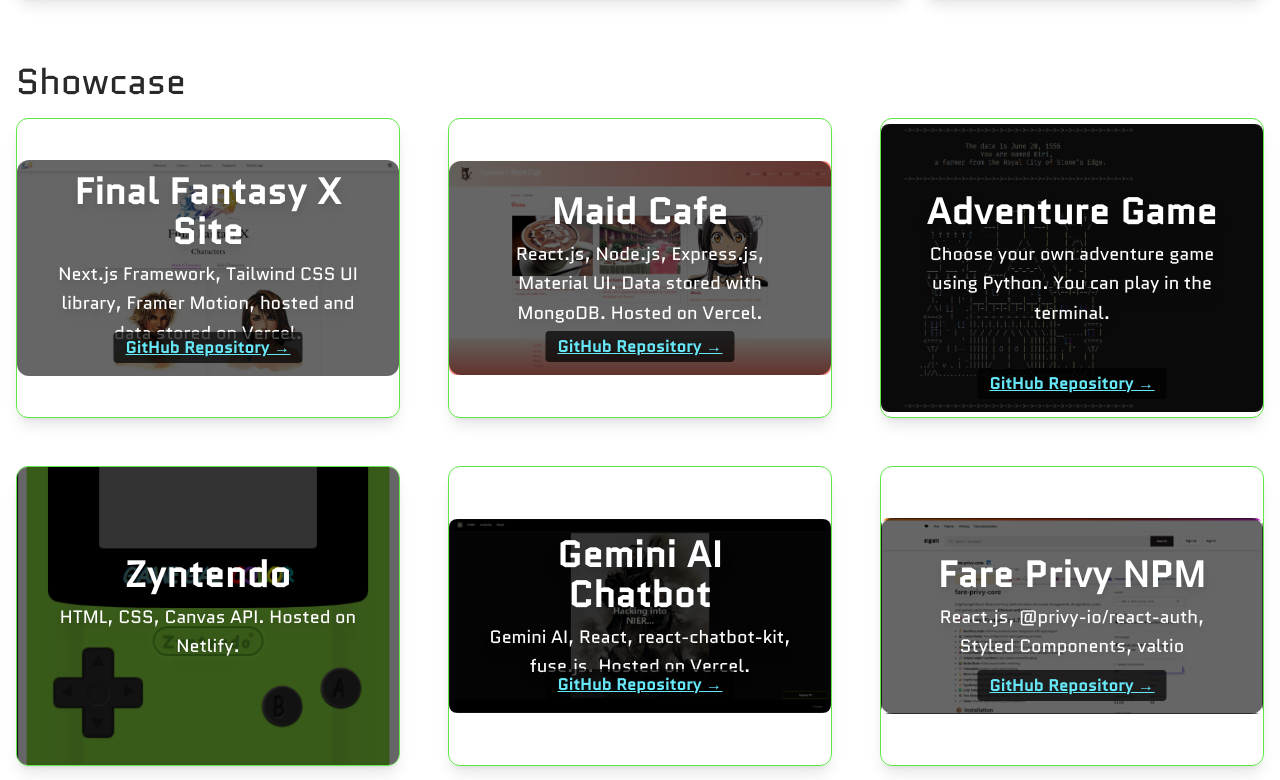
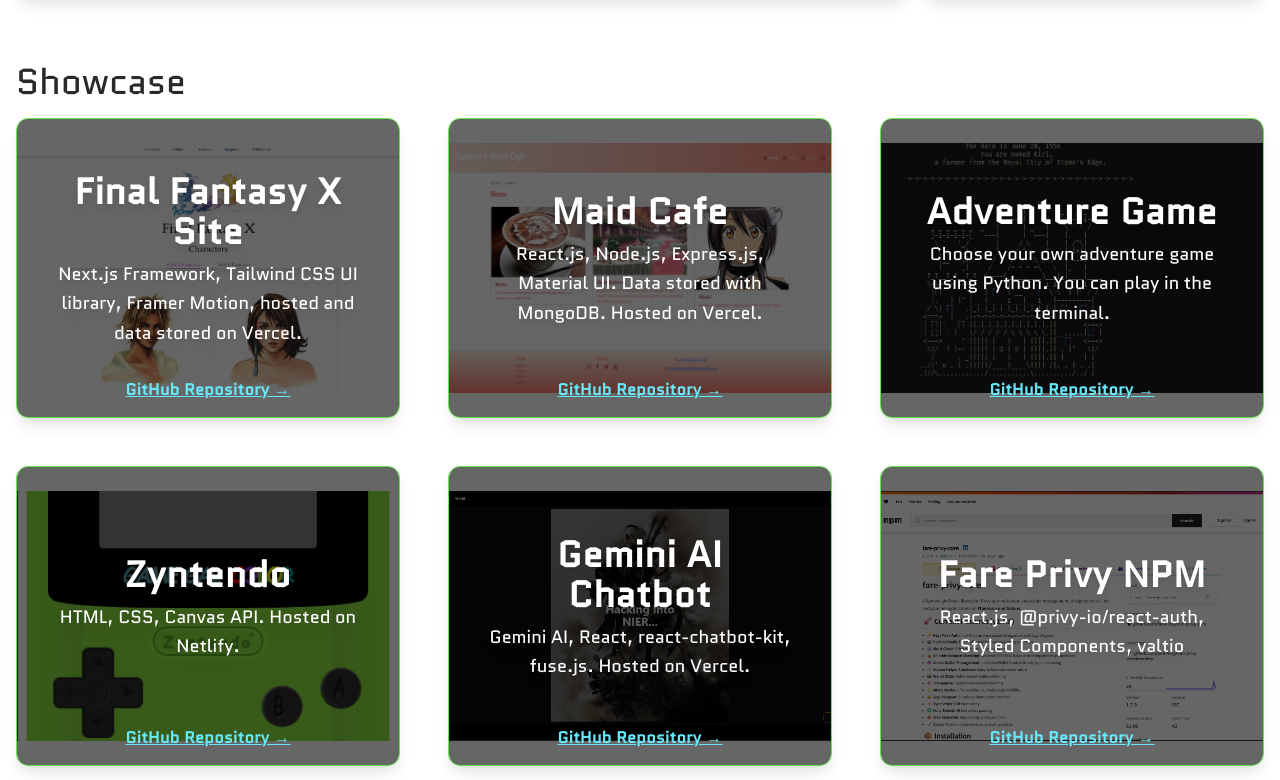
Before and after one commit to Zynkah/Next_Portfolio, a Next.js app: page / in a window 1280 px wide. Shown: the part 1200-1980 px from the top of the page. Built offline with nearby package versions, Linux system fonts and the light colour scheme.

Commit message:
updated showcase

```diff
--- a/app/page.tsx
+++ b/app/page.tsx
@@ -1,5 +1,5 @@
-import About from "@/components/about";
-import Blog from "@/components/blog-section";
+import About from "@/components/features/about";
+import Blog from "@/components/features/blog-section";
 import Certifications from "@/components/certifications";
 import ProjectsCarousel from "@/components/showcase";
 import AchivementsCarousel from "@/components/achievement-carousel";
--- /dev/null
+++ b/app/types/ProjectType.ts
@@ -0,0 +1,10 @@
+export interface ProjectType {
+  title: string;
+  description: string;
+  image: string;
+  image_alt: string;
+  image_height: number;
+  image_width: number;
+  link: string;
+  git_hub_link: string;
+}
--- a/components/about.tsx
+++ b/components/features/about.tsx
@@ -1,5 +1,5 @@
-import Bio from "./bio";
-import TechStack from "./tech-stack";
+import Bio from "../bio";
+import TechStack from "../tech-stack";
 
 export default function About() {
   return (
--- a/components/header.tsx
+++ b/components/header.tsx
@@ -3,18 +3,19 @@ import { ModeToggle } from "./mode-toggle";
 
 export default function Header() {
   return (
-    <header className="sticky top-0 z-50 w-full bg-background/80 backdrop-blur-md shadow-md border-b border-accent flex items-center justify-between px-8 py-3">
-      <nav className="flex items-center gap-6">
+    <header aria-label="Site header" className="sticky top-0 z-50 w-full bg-background/80 backdrop-blur-md shadow-md border-b border-accent flex items-center justify-between px-8 py-3">
+      <nav aria-label="Main navigation" className="flex items-center gap-6">
       <Link
         href="https://github.com/Zynkah"
         target="_blank"
         rel="noopener noreferrer"
+        aria-label="Visit Zynkah's GitHub profile"
         className="text-xl font-bold text-primary drop-shadow-md hover:text-accent transition-colors duration-200"
       >
         Zynkah
       </Link>
       </nav>
-      <div className="flex items-center gap-4">
+      <div className="flex items-center gap-4" aria-label="Theme toggle">
         <ModeToggle />
       </div>
     </header>
--- a/components/showcase.tsx
+++ b/components/showcase.tsx
@@ -2,28 +2,22 @@
 
 import { projects } from "@/data/projects";
 import Image from "next/image";
-import { motion } from "framer-motion";
-
-interface ProjectType {
-  title: string;
-  description: string;
-  image: string;
-  image_alt: string;
-  image_height: number;
-  image_width: number;
-  link: string;
-  git_hub_link: string;
-}
+import { ProjectType } from "@/app/types/ProjectType";
 
 const Section = ({ project }: { project: ProjectType }) => (
-  <motion.div className="relative w-full flex items-center justify-center h-[300px] overflow-hidden rounded-xl shadow-lg bg-card/80 border border-accent backdrop-blur-md font-mulish">
-    <div className="block w-full hover:opacity-60 transition-opacity duration-300 ease-in-out relative">
+  <section
+    aria-label="Project Showcase"
+    role="region"
+    tabIndex={-1}
+    className="relative w-full flex items-center justify-center h-[300px] overflow-hidden rounded-xl shadow-lg bg-card/80 border border-accent backdrop-blur-md"
+  >
+    <article role="listitem" tabIndex={0} className="flex flex-col h-[300px] w-full hover:opacity-60 transition-opacity duration-300 ease-in-out relative">
       <Image
         src={project.image}
         width={project.image_width}
         height={project.image_height}
         alt={project.image_alt}
-        className="rounded-lg w-full object-cover hover:opacity-60 transition-opacity duration-300 ease-in-out "
+        className="w-full h-[250px] absolute  object-cover hover:opacity-60 transition-opacity duration-300 ease-in-out top-1/2 -translate-y-1/2"
       />
       {/* Overlay text */}
       <a
@@ -33,10 +27,10 @@ const Section = ({ project }: { project: ProjectType }) => (
         className="absolute inset-0 flex flex-col justify-center items-center px-8 py-6 bg-black/60 rounded-xl text-center"
         style={{ textDecoration: "none" }}
       >
-        <h2 className="text-4xl font-extrabold mb-2 text-white drop-shadow-lg tracking-wide font-mulish">
+        <h3 id={project.title} className="text-4xl font-extrabold mb-2 text-white drop-shadow-lg tracking-wide">
           {project.title}
-        </h2>
-        <p className="text-lg leading-relaxed font-mulish text-white mb-4 drop-shadow-lg">
+        </h3>
+        <p className="text-lg leading-relaxed  text-white mb-4 drop-shadow-lg">
           {project.description}
         </p>
       </a>
@@ -46,13 +40,13 @@ const Section = ({ project }: { project: ProjectType }) => (
           target="_blank"
           rel="noopener noreferrer"
           aria-label={`${project.image_alt} on GitHub`}
-          className="text-cyan-300 underline font-bold tracking-wide font-mulish bg-black/70 px-3 py-1 rounded"
+          className="text-cyan-300 underline font-bold tracking-wide hover:bg-black/70 px-3 py-1 rounded whitespace-nowrap"
         >
           GitHub Repository →
         </a>
       </div>
-    </div>
-  </motion.div>
+    </article>
+  </section>
 );
 
 export default function ProjectsCarousel() {
```
Also changed, not shown: components/features/blog-section.tsx (renamed from components/blog-section.tsx), components/features/contact-card.tsx (renamed from components/contact-card.tsx). Lines whose indentation alone changed are shown as unchanged.
